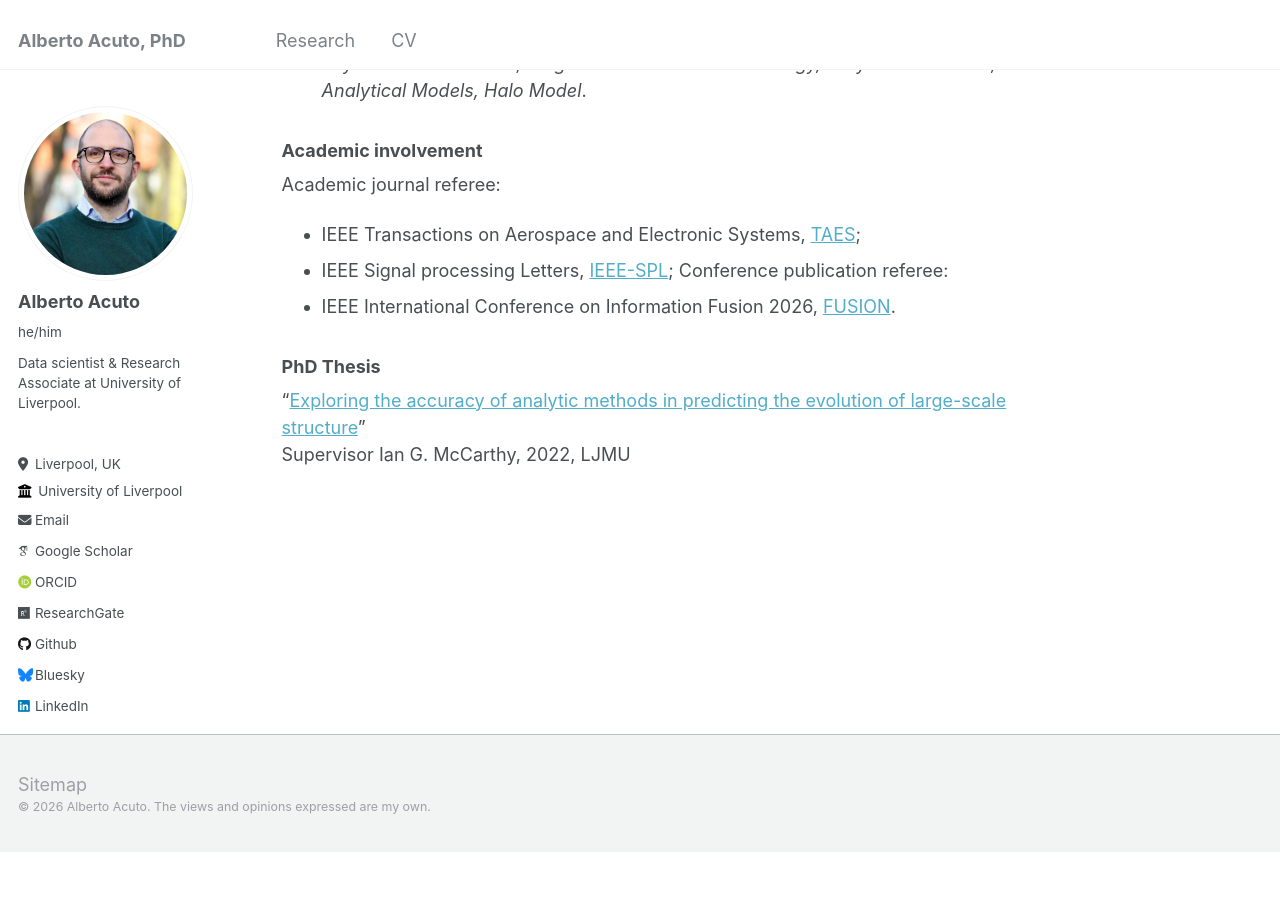
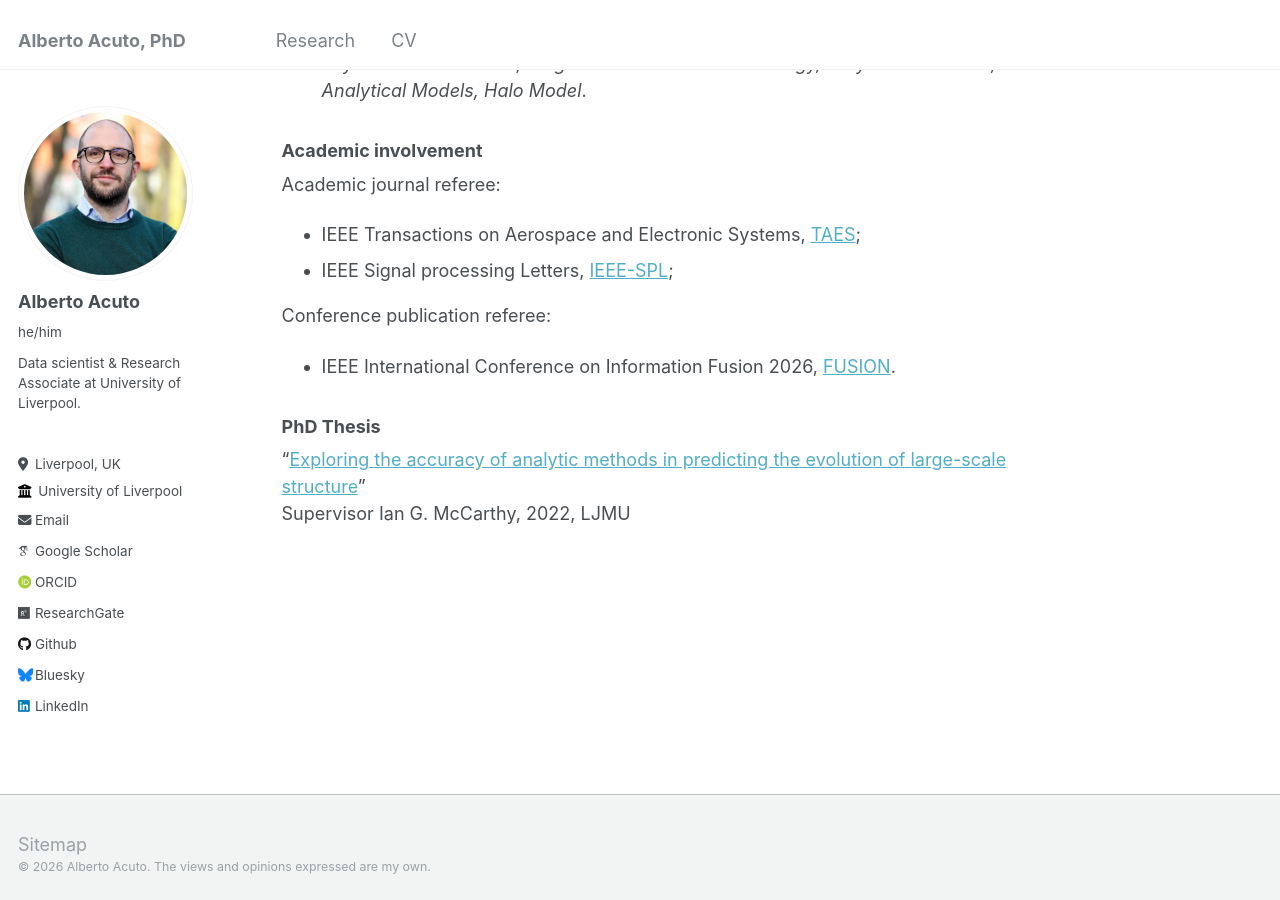
Before and after one commit to A-acuto/A-acuto.github.io, a Jekyll site: the page built from _pages/research.md, in a window 1280 px wide and 900 px high, scrolled down 1679 px. Built offline with Jekyll 4.4.1, drawn with Linux system fonts in a browser that asks for light colours; some web fonts are replaced; before the commit the page ends 2532 px from its top, so only the background shows below that.

Commit message:
visualisation fix

```diff
--- a/_pages/research.md
+++ b/_pages/research.md
@@ -68,7 +68,8 @@ _Keywords: Dark Matter, Large-Scale Structure Cosmology, Baryonic Feedback, Anal
 ### Academic involvement
 Academic journal referee:
 - IEEE Transactions on Aerospace and Electronic Systems, [TAES](https://ieee-aess.org/publications/taes);
-- IEEE Signal processing Letters, [IEEE-SPL](https://signalprocessingsociety.org/publications-resources/ieee-signal-processing-letters);
+- IEEE Signal processing Letters, [IEEE-SPL](https://signalprocessingsociety.org/publications-resources/ieee-signal-processing-letters); <br />
+
 Conference publication referee:
 - IEEE International Conference on Information Fusion 2026, [FUSION](https://www.ntnu.edu/fusion2026).
 
```
